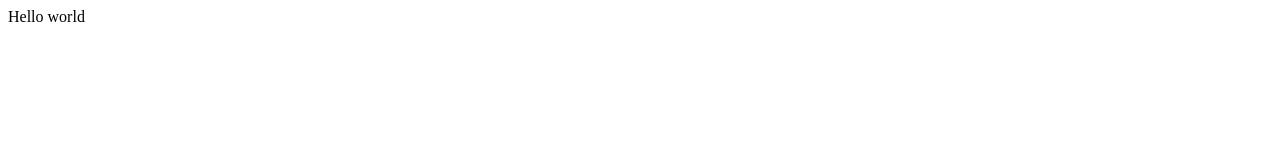
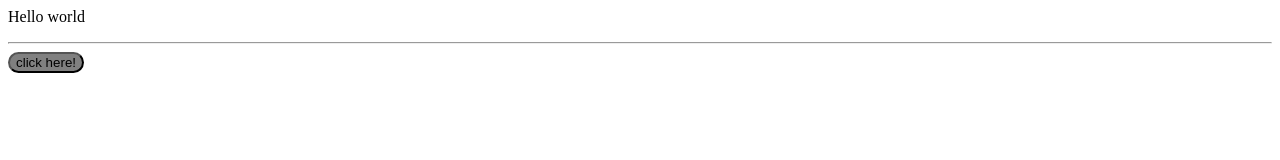
Before and after one commit to MIHIRAJMUKUND/apnacollege-demo, a plain HTML site: page index.html in a window 1280 px wide. Drawn offline with Linux system fonts and the light colour scheme.

Commit message:
added new button

```diff
--- a/index.html
+++ b/index.html
@@ -1 +1,3 @@
 <p>Hello world</p>
+<hr>
+<div class="btn"><button style="background-color: grey; border-radius: 20px;">click here!</button></div>
```
